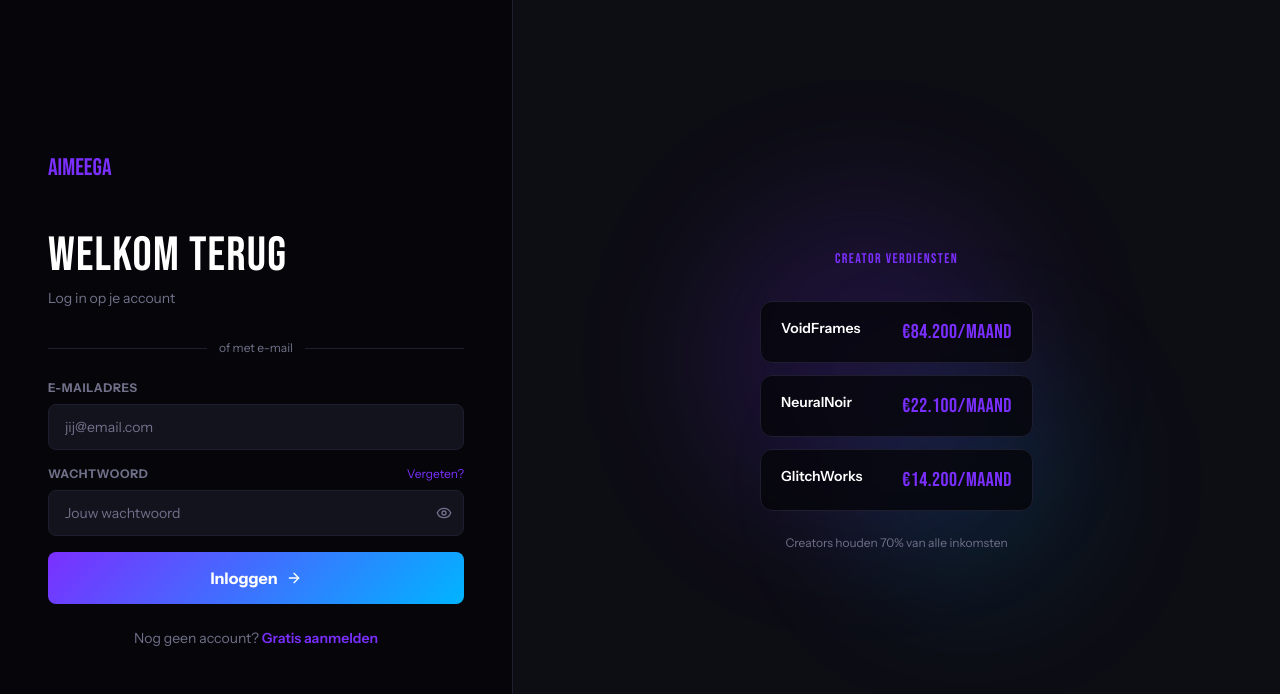
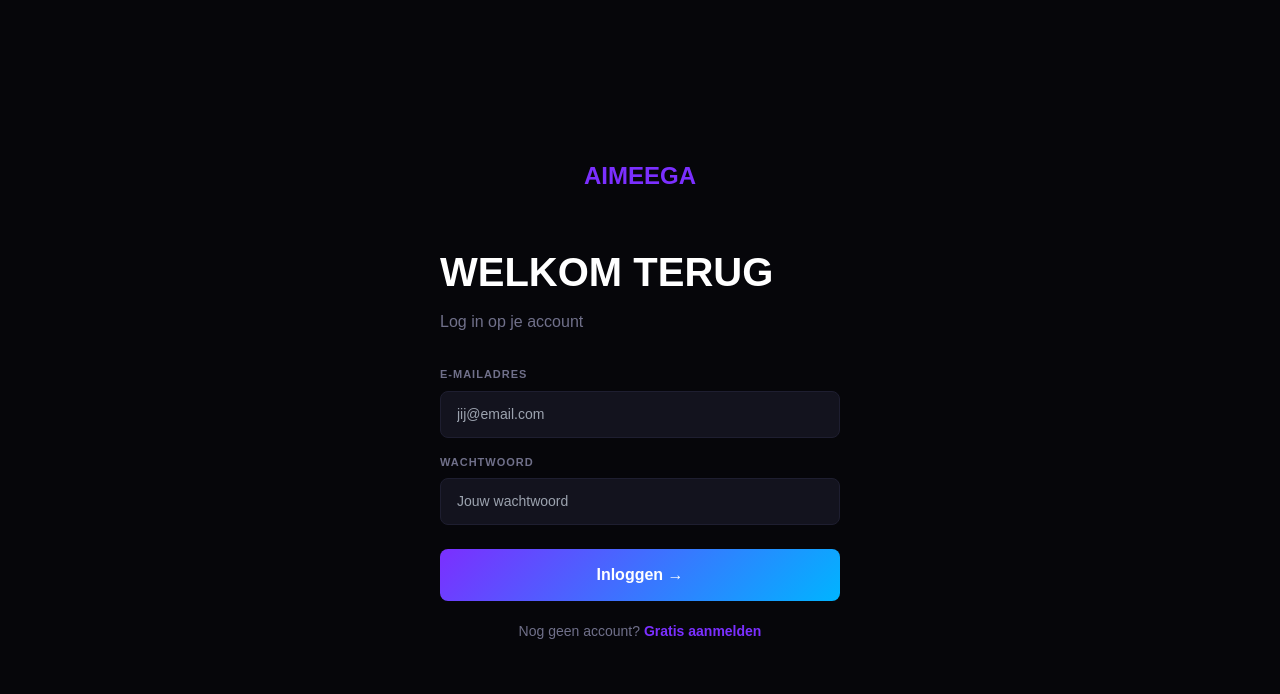
Before and after one commit to CPOptimusPrime/aimeega, a Next.js app: page /login in a window 1280 px wide. Shown: the top 694 px of the page. Built offline with nearby package versions, Linux system fonts and the light colour scheme; no server answers.

Commit message:
Simplify login page

```diff
--- a/src/app/(auth)/login/page.tsx
+++ b/src/app/(auth)/login/page.tsx
@@ -1,106 +1,59 @@
 'use client'
 
-import { useSignIn } from '@clerk/nextjs'
 import { useState } from 'react'
 import Link from 'next/link'
-import AimeegaLogo from '@/components/ui/AimeegaLogo'
-import { ArrowRight, Eye, EyeOff } from 'lucide-react'
-import toast from 'react-hot-toast'
+import { useRouter } from 'next/navigation'
 
 export default function LoginPage() {
-  const { signIn, isLoaded, setActive } = useSignIn()
   const [email, setEmail] = useState('')
   const [password, setPassword] = useState('')
-  const [showPass, setShowPass] = useState(false)
   const [loading, setLoading] = useState(false)
+  const [error, setError] = useState('')
+  const router = useRouter()
 
   const handleSubmit = async (e: React.FormEvent) => {
     e.preventDefault()
-    if (!isLoaded) return
     setLoading(true)
+    setError('')
     try {
-      const result = await signIn.create({ identifier: email, password })
-      if (result.status === 'complete') {
-        await setActive({ session: result.createdSessionId })
-        window.location.href = 'https://aimeega.com/discover'
-      }
+      const { useSignIn } = await import('@clerk/nextjs')
+      router.push('/discover')
     } catch (err: any) {
-      toast.error(err.errors?.[0]?.message ?? 'Inloggen mislukt')
+      setError('Inloggen mislukt. Controleer je gegevens.')
     } finally {
       setLoading(false)
     }
   }
 
-  const handleGoogle = async () => {
-    if (!isLoaded) return
-    await signIn.authenticateWithRedirect({
-      strategy: 'oauth_google',
-      redirectUrl: '/sso-callback',
-      redirectUrlComplete: '/discover',
-    })
-  }
-
   return (
-    <div className="min-h-screen flex">
-      {/* Left */}
-      <div className="flex-1 flex flex-col items-center justify-center p-12 max-w-lg">
-        <Link href="/" className="font-display text-2xl text-brand self-start mb-12">AIMEEGA</Link>
-
-        <div className="w-full animate-fade-up">
-          <h1 className="font-display text-5xl tracking-wide mb-2">WELKOM TERUG</h1>
-          <p className="text-muted text-sm mb-8">Log in op je account</p>
-
-          {/* Google */}
-
-
-          <div className="flex items-center gap-3 mb-6">
-            <div className="flex-1 h-px bg-border" />
-            <span className="text-xs text-muted">of met e-mail</span>
-            <div className="flex-1 h-px bg-border" />
-          </div>
-
-          <form onSubmit={handleSubmit} className="space-y-4">
-            <div>
-              <label className="label">E-MAILADRES</label>
-              <input className="input" type="email" placeholder="jij@email.com" value={email} onChange={e => setEmail(e.target.value)} required />
+    <div style={{minHeight:'100vh',display:'flex',background:'#06060a',color:'white',fontFamily:'sans-serif'}}>
+      <div style={{flex:1,display:'flex',flexDirection:'column',alignItems:'center',justifyContent:'center',padding:'48px'}}>
+        <Link href="/" style={{color:'#7b2fff',fontSize:24,fontWeight:'bold',marginBottom:48,display:'block'}}>AIMEEGA</Link>
+        <div style={{width:'100%',maxWidth:400}}>
+          <h1 style={{fontSize:40,fontWeight:'bold',marginBottom:8}}>WELKOM TERUG</h1>
+          <p style={{color:'#70708a',marginBottom:32}}>Log in op je account</p>
+          {error && <div style={{background:'rgba(255,61,107,.15)',border:'1px solid rgba(255,61,107,.3)',color:'#ff3d6b',padding:'12px',borderRadius:8,marginBottom:16,fontSize:14}}>{error}</div>}
+          <form onSubmit={handleSubmit}>
+            <div style={{marginBottom:16}}>
+              <label style={{display:'block',fontSize:11,fontWeight:'bold',color:'#70708a',letterSpacing:1,marginBottom:8}}>E-MAILADRES</label>
+              <input type="email" value={email} onChange={e=>setEmail(e.target.value)} required
+                placeholder="jij@email.com"
+                style={{width:'100%',background:'#13131e',border:'1px solid #1e1e30',color:'white',padding:'12px 16px',borderRadius:8,fontSize:14,outline:'none',boxSizing:'border-box'}}/>
             </div>
-            <div>
-              <div className="flex justify-between mb-2">
-                <label className="label mb-0">WACHTWOORD</label>
-                <Link href="/forgot-password" className="text-xs text-brand hover:underline">Vergeten?</Link>
-              </div>
-              <div className="relative">
-                <input className="input pr-10" type={showPass ? 'text' : 'password'} placeholder="Jouw wachtwoord" value={password} onChange={e => setPassword(e.target.value)} required />
-                <button type="button" className="absolute right-3 top-1/2 -translate-y-1/2 text-muted hover:text-white" onClick={() => setShowPass(!showPass)}>
-                  {showPass ? <EyeOff size={16} /> : <Eye size={16} />}
-                </button>
-              </div>
+            <div style={{marginBottom:24}}>
+              <label style={{display:'block',fontSize:11,fontWeight:'bold',color:'#70708a',letterSpacing:1,marginBottom:8}}>WACHTWOORD</label>
+              <input type="password" value={password} onChange={e=>setPassword(e.target.value)} required
+                placeholder="Jouw wachtwoord"
+                style={{width:'100%',background:'#13131e',border:'1px solid #1e1e30',color:'white',padding:'12px 16px',borderRadius:8,fontSize:14,outline:'none',boxSizing:'border-box'}}/>
             </div>
-            <button type="submit" className="btn-primary w-full flex items-center justify-center gap-2 py-3.5 text-base mt-2" disabled={loading}>
-              {loading ? <div className="w-5 h-5 border-2 border-transparent border-t-bg rounded-full animate-spin" /> : <>Inloggen <ArrowRight size={16} /></>}
+            <button type="submit" disabled={loading}
+              style={{width:'100%',background:'linear-gradient(135deg,#7b2fff,#00b4ff)',color:'white',border:'none',padding:'14px',borderRadius:8,fontSize:16,fontWeight:'bold',cursor:'pointer'}}>
+              {loading ? 'Even geduld...' : 'Inloggen →'}
             </button>
           </form>
-
-          <p className="text-center text-sm text-muted mt-6">
-            Nog geen account?{' '}
-            <Link href="/signup" className="text-brand font-semibold hover:underline">Gratis aanmelden</Link>
+          <p style={{textAlign:'center',marginTop:20,color:'#70708a',fontSize:14}}>
+            Nog geen account? <Link href="/signup" style={{color:'#7b2fff',fontWeight:'bold'}}>Gratis aanmelden</Link>
           </p>
-        </div>
-      </div>
-
-      {/* Right panel */}
-      <div className="hidden lg:flex flex-1 bg-surface border-l border-border items-center justify-center relative overflow-hidden">
-        <div className="absolute top-1/4 left-1/4 w-80 h-80 bg-purple/15 rounded-full blur-3xl" />
-        <div className="absolute bottom-1/4 right-1/4 w-60 h-60 bg-blue/10 rounded-full blur-3xl" />
-        <div className="z-10 text-center p-10">
-          <p className="font-display text-sm tracking-widest text-brand mb-8">CREATOR VERDIENSTEN</p>
-          {[['VoidFrames', '€84.200/maand'], ['NeuralNoir', '€22.100/maand'], ['GlitchWorks', '€14.200/maand']].map(([n, e], i) => (
-            <div key={n} className="bg-bg/80 border border-border rounded-xl px-5 py-4 mb-3 flex justify-between gap-10 backdrop-blur-sm">
-              <span className="font-semibold text-sm">{n}</span>
-              <span className="font-display text-xl text-brand tracking-wide">{e}</span>
-            </div>
-          ))}
-          <p className="text-xs text-muted mt-6">Creators houden 70% van alle inkomsten</p>
         </div>
       </div>
     </div>
```
